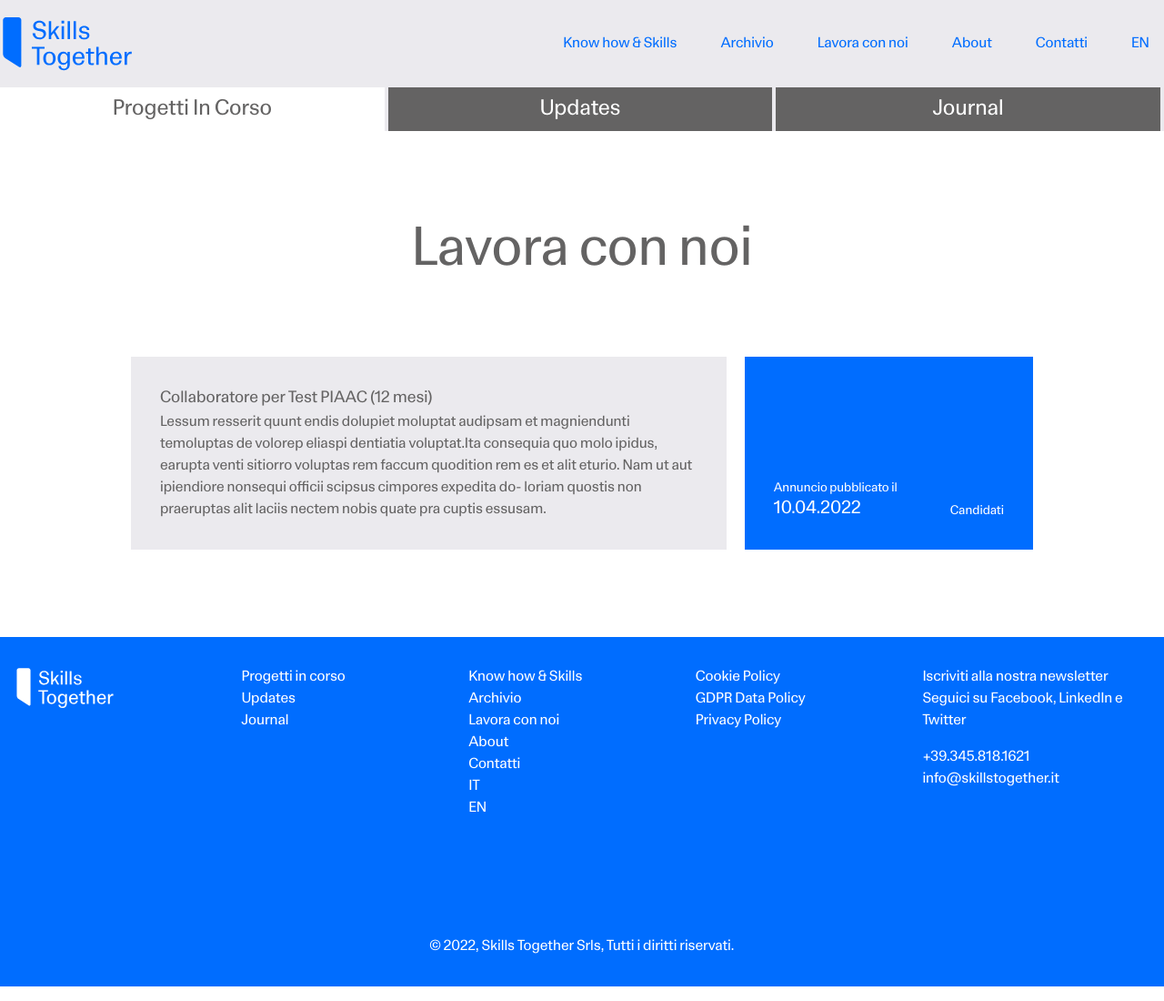
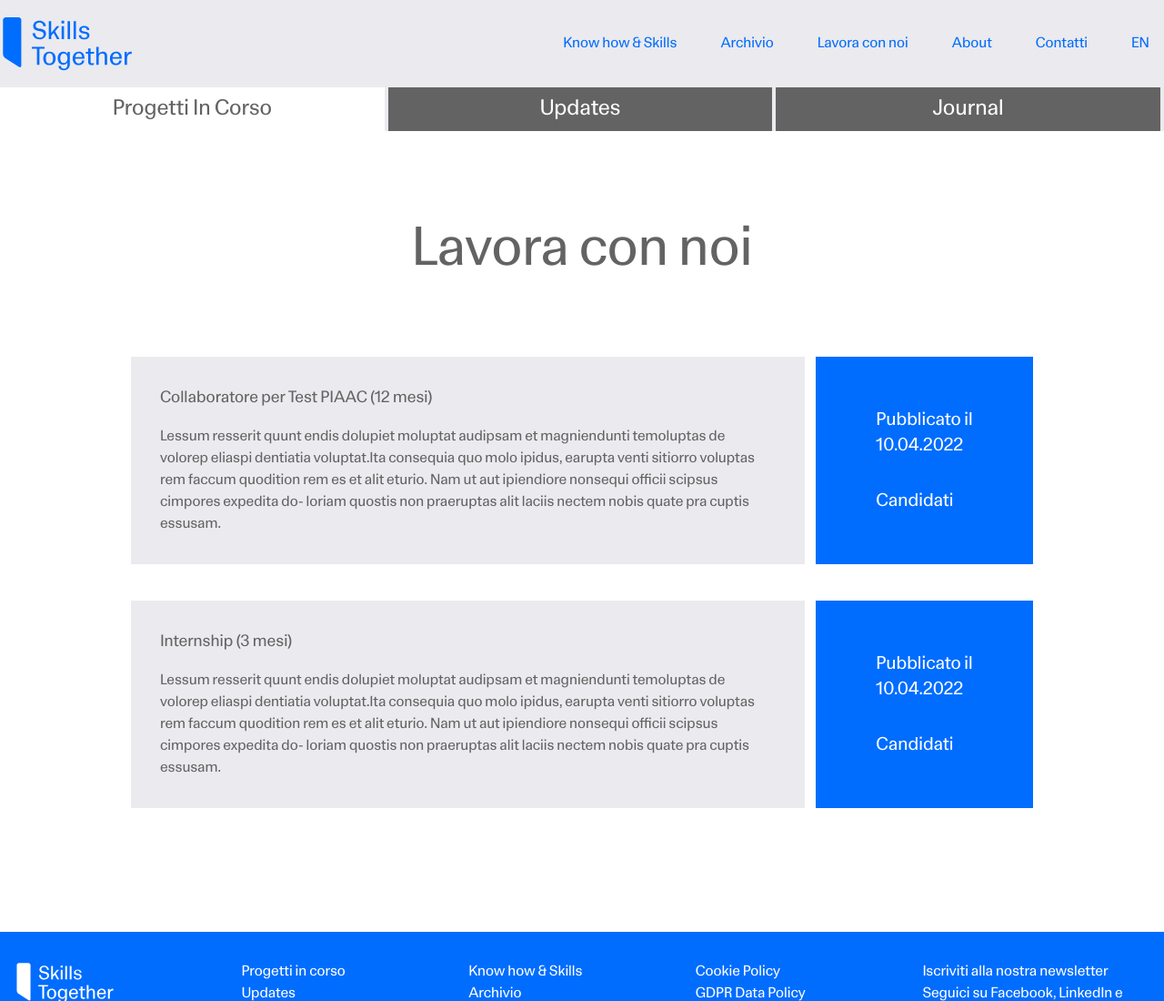
Before and after one commit to claudiopome/skills-together-website, a website built with Vite: page lavora-con-noi.html in a window 1280 px wide. Shown: the top 1100 px of the page at 91% size. Built offline with nearby package versions, Linux system fonts and the light colour scheme.

Commit message:
wip: lavora con noi

```diff
--- a/lavora-con-noi.html
+++ b/lavora-con-noi.html
@@ -82,24 +82,49 @@
 </section>
 
 <section class="container mx-auto pt-10 lg:pt-20 pb-24 px-4 max-w-5xl">
-    <div class="grid md:grid-cols-3 md:gap-x-5">
-        <div class="bg-light-gray text-dark-gray p-8 md:col-span-2">
-            <h4 class="text-lg">Collaboratore per Test PIAAC (12 mesi)</h4>
+    <!--job offer -->
+    <div class="grid md:grid-cols-4 md:gap-x-3 mb-10">
+        <div class="bg-light-gray text-dark-gray p-8 md:col-span-3">
+            <h4 class="text-lg md:mb-4">Collaboratore per Test PIAAC (12 mesi)</h4>
             <p class="hidden md:block">Lessum resserit quunt endis dolupiet moluptat audipsam et magniendunti temoluptas de
                 volorep eliaspi dentiatia voluptat.Ita consequia quo molo ipidus, earupta venti sitiorro voluptas rem
                 faccum quodition rem es et alit eturio. Nam ut aut ipiendiore nonsequi officii scipsus cimpores expedita
                 do- loriam quostis non praeruptas alit laciis nectem nobis quate pra cuptis essusam.</p>
         </div>
-        <a href="#" class="bg-blue hover:bg-yellow p-8 text-white flex items-end md:col-span-1">
-            <div class="flex flex-col flex-auto">
-                <small class="text-sm">Annuncio pubblicato il</small>
+        <a href="#" class="bg-blue hover:bg-yellow p-8 text-white flex items-end md:flex-col md:items-center md:justify-center md:col-span-1">
+            <div class="flex flex-col flex-auto md:flex-none">
+                <small class="text-sm md:text-xl">Pubblicato il</small>
                 <h3 class="text-xl leading-tight">10.04.2022</h3>
+                <p class="hidden text-sm md:text-xl md:mt-8 md:flex">Candidati</p>
             </div>
-            <div class="text-sm">
+            <div class="text-sm md:text-xl md:mt-8 md:hidden">
                 Candidati
             </div>
         </a>
     </div>
+    <!-- end job offer -->
+
+    <!--job offer -->
+    <div class="grid md:grid-cols-4 md:gap-x-3 mb-10">
+        <div class="bg-light-gray text-dark-gray p-8 md:col-span-3">
+            <h4 class="text-lg md:mb-4">Internship (3 mesi)</h4>
+            <p class="hidden md:block">Lessum resserit quunt endis dolupiet moluptat audipsam et magniendunti temoluptas de
+                volorep eliaspi dentiatia voluptat.Ita consequia quo molo ipidus, earupta venti sitiorro voluptas rem
+                faccum quodition rem es et alit eturio. Nam ut aut ipiendiore nonsequi officii scipsus cimpores expedita
+                do- loriam quostis non praeruptas alit laciis nectem nobis quate pra cuptis essusam.</p>
+        </div>
+        <a href="#" class="bg-blue hover:bg-yellow p-8 text-white flex items-end md:flex-col md:items-center md:justify-center md:col-span-1">
+            <div class="flex flex-col flex-auto md:flex-none">
+                <small class="text-sm md:text-xl">Pubblicato il</small>
+                <h3 class="text-xl leading-tight">10.04.2022</h3>
+                <p class="hidden text-sm md:text-xl md:mt-8 md:flex">Candidati</p>
+            </div>
+            <div class="text-sm md:text-xl md:mt-8 md:hidden">
+                Candidati
+            </div>
+        </a>
+    </div>
+    <!-- end job offer -->
 </section>
 <footer class="bg-blue text-white text-base pt-8 pb-20">
     <div class="container mx-auto flex flex-wrap px-4">
```
